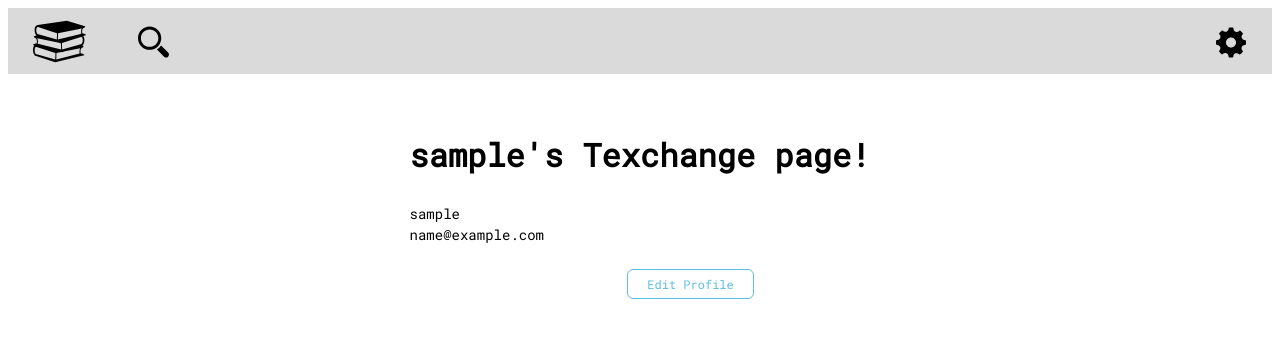
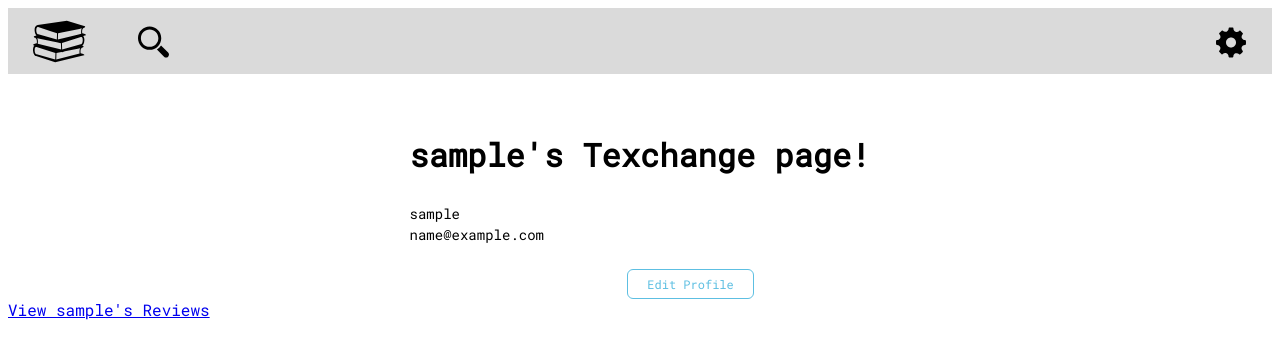
Before and after one commit to sabsterette/texchange, a Flask app: a page that uses flaskblog/templates/profile.html in a window 1280 px wide. Shown: the top 359 px of the page. Run offline with Flask 2, Linux system fonts and the light colour scheme; the visitor is signed in with stand-in values (Sample User, id 1); data comes from the database, SQL or seed files in the repository.

Commit message:
profile shows link to reviews

```diff
--- a/flaskblog/templates/profile.html
+++ b/flaskblog/templates/profile.html
@@ -55,10 +55,12 @@
 
     </div>
 
+
   </div>
   {% if current_user==user %}
   <button class="editProfile">Edit Profile</button>
   {% endif %}
+  <a href="{{ url_for('review', userprofile=user.username) }}">View {{ user.username }}'s Reviews</a>
 </body>
 
 </html>
```
